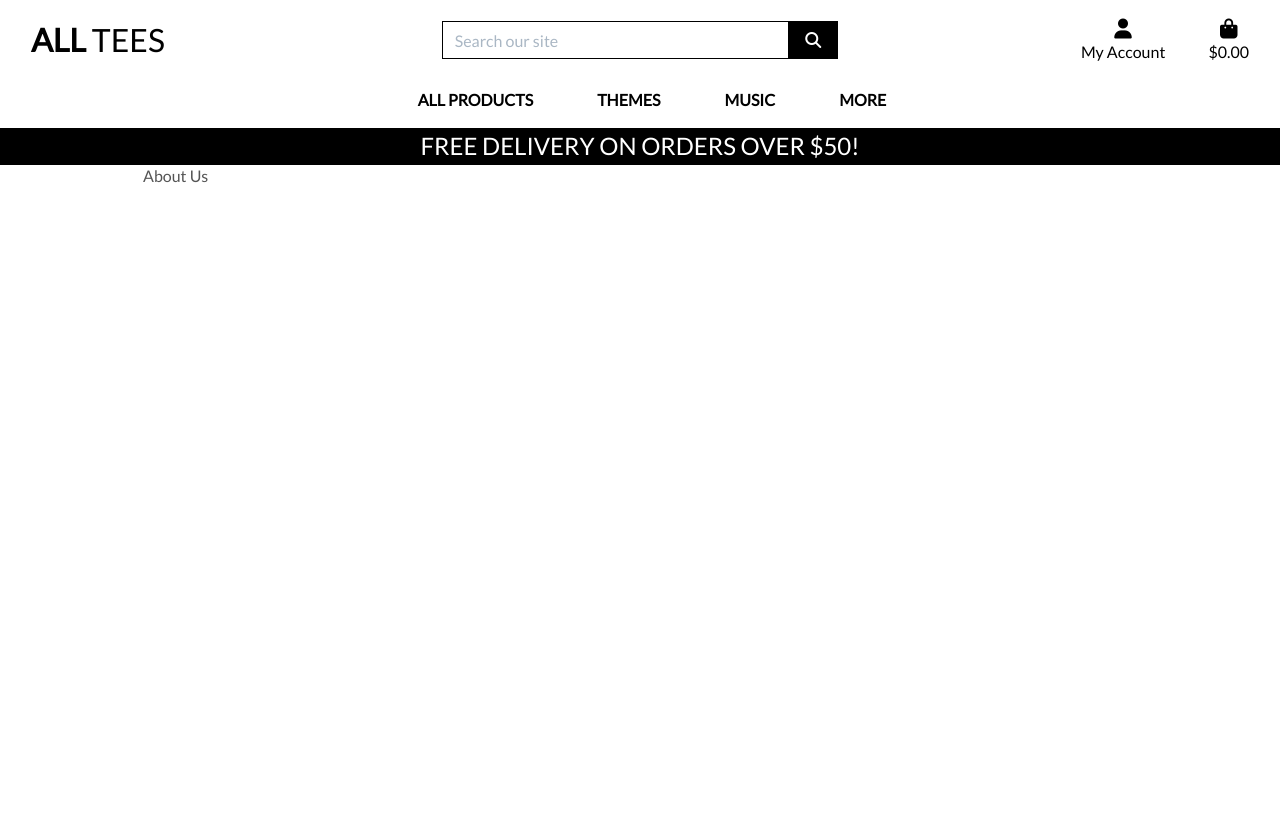
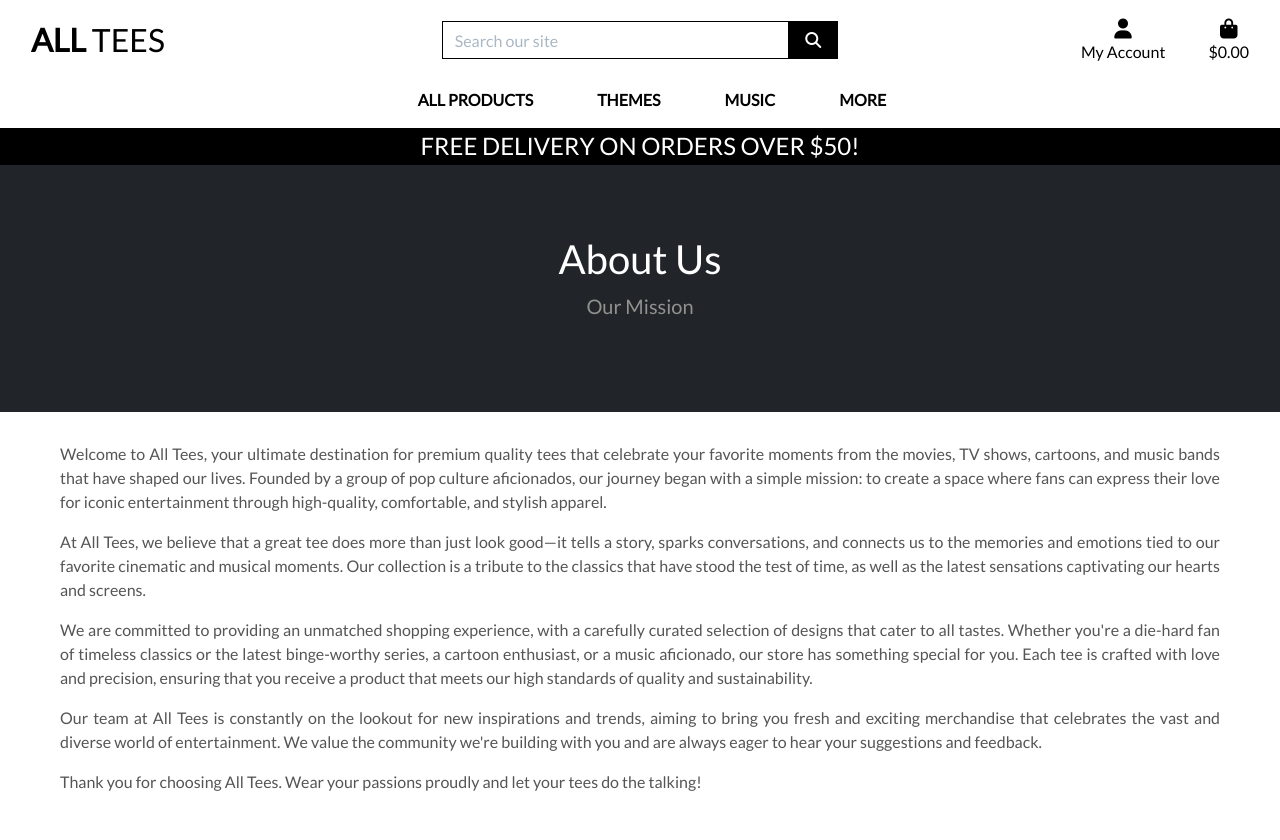
Before and after one commit to jpsantostefano/all-tees, a Django app: page /about_us/ in a window 1280 px wide. Before the commit the page ends 183 px from the top, so only its background shows below. Run offline with Django 3.2, Linux system fonts and the light colour scheme; parts of the project's set-up code (start-up, migrations or seed data) failed here and were passed over; some libraries are stand-ins or nearby versions.

Commit message:
about us section text added

```diff
--- a/home/templates/home/more/about_us.html
+++ b/home/templates/home/more/about_us.html
@@ -3,9 +3,39 @@
 
 
 {% block page_header %}
-    <div class="container header-container">
-        <div class="row">
-            <div class="col">About Us</div>
+<header>
+    <div>
+        <h1>About Us</h1>
+        <div class="subtitle">
+            <p>Our Mission</p>
         </div>
     </div>
+</header>
 {% endblock %}
+
+{% block content %}
+<section class="d-flex justify-content-center align-items-center">
+    <div class="card-container text-justify">
+<p>
+    Welcome to All Tees, your ultimate destination for premium quality tees that celebrate your favorite moments from the movies, TV shows, cartoons, and music bands that have shaped our lives.
+    Founded by a group of pop culture aficionados, our journey began with a simple mission: to create a space where fans can express their love for iconic entertainment through high-quality, comfortable, and stylish apparel.
+</p>
+<p>
+    At All Tees, we believe that a great tee does more than just look good—it tells a story, sparks conversations, and connects us to the memories and emotions tied to our favorite cinematic and musical moments.
+    Our collection is a tribute to the classics that have stood the test of time, as well as the latest sensations captivating our hearts and screens.
+</p>
+<p>
+    We are committed to providing an unmatched shopping experience, with a carefully curated selection of designs that cater to all tastes.
+    Whether you're a die-hard fan of timeless classics or the latest binge-worthy series, a cartoon enthusiast, or a music aficionado, our store has something special for you.
+    Each tee is crafted with love and precision, ensuring that you receive a product that meets our high standards of quality and sustainability.
+</p>
+<p>
+    Our team at All Tees is constantly on the lookout for new inspirations and trends, aiming to bring you fresh and exciting merchandise that celebrates the vast and diverse world of entertainment.
+    We value the community we're building with you and are always eager to hear your suggestions and feedback.
+</p>
+<p>
+    Thank you for choosing All Tees. Wear your passions proudly and let your tees do the talking!
+</p>
+    </div>
+</section>
+{% endblock %}
--- a/home/urls.py
+++ b/home/urls.py
@@ -4,6 +4,6 @@ from . import views
 urlpatterns = [
     path('', views.index, name='home'),
     path('about_us/', views.about_us, name='about_us'),
-    path('careers/', views.careers, name='home'),
+    path('careers/', views.careers, name='careers'),
     path('news/', views.news, name='news'),
 ]
--- a/static/css/base.css
+++ b/static/css/base.css
@@ -10,18 +10,27 @@ body {
     font-family: 'Lato';
 }
 
+/**************/
+
+.card-container{
+    padding: 30px 60px;
+    background-color: #ffff;
+    border-radius: 10px;
+}
+
 /******** HEADER *********/
 
 header {
     background-color: #212529;
     text-align: center;
     color: white;
-    padding: 70px;
-    margin-top: 93px
+    margin-top: 160px;
+    padding: 75px;
 }
 
-header p {
+.subtitle {
     color: #90928E;
+    font-size: 20px;
 }
 
 /* from Bulma */
--- a/templates/includes/main-nav.html
+++ b/templates/includes/main-nav.html
@@ -45,9 +45,9 @@
                 More
             </a>
             <div class="dropdown-menu border-0" aria-labelledby="specials-link">
-                <a href="" class="dropdown-item">About us</a>
-                <a href="" class="dropdown-item">Careers</a>
-                <a href="" class="dropdown-item">News</a>
+                <a href="{% url 'about_us' %}" class="dropdown-item">About us</a>
+                <a href="{% url 'careers' %}" class="dropdown-item">Careers</a>
+                <a href="{% url 'news' %}" class="dropdown-item">News</a>
             </div>
         </li>
     </ul>
```
Also changed, not shown: db.sqlite3, home/templates/home/more/careers.html (renamed from home/templates/home/more/carreers.html), templates/base.html (line endings or trailing spaces).
